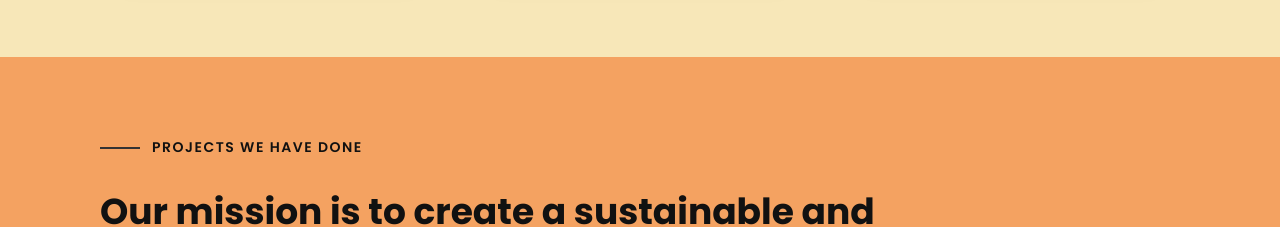
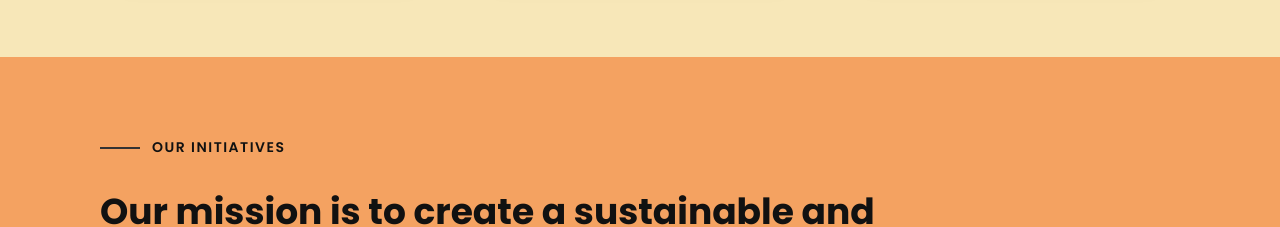
Before and after one commit to Tanmay1600/Field_Project_13, a React (Create React App) app in the folder frontend/fd/: page /what-we-do in a window 1280 px wide. Shown: the part 1080-1307 px from the top of the page. Built offline with nearby package versions, Linux system fonts and the light colour scheme.

Commit message:
minor cahnges

```diff
--- a/frontend/fd/src/pages/what_we_do.js
+++ b/frontend/fd/src/pages/what_we_do.js
@@ -70,7 +70,7 @@ export default function WhatWeDo() {
       <section className="projects-section">
       <div className="section-heading">
   <span className="heading-line"></span>
-  <p className="subheading">PROJECTS WE HAVE DONE</p>
+  <p className="subheading">OUR INITIATIVES</p>
 </div>        <h2>Our mission is to create a sustainable and supportive environment where everyone can thrive</h2>
 
 <div className="three-cards">
```
